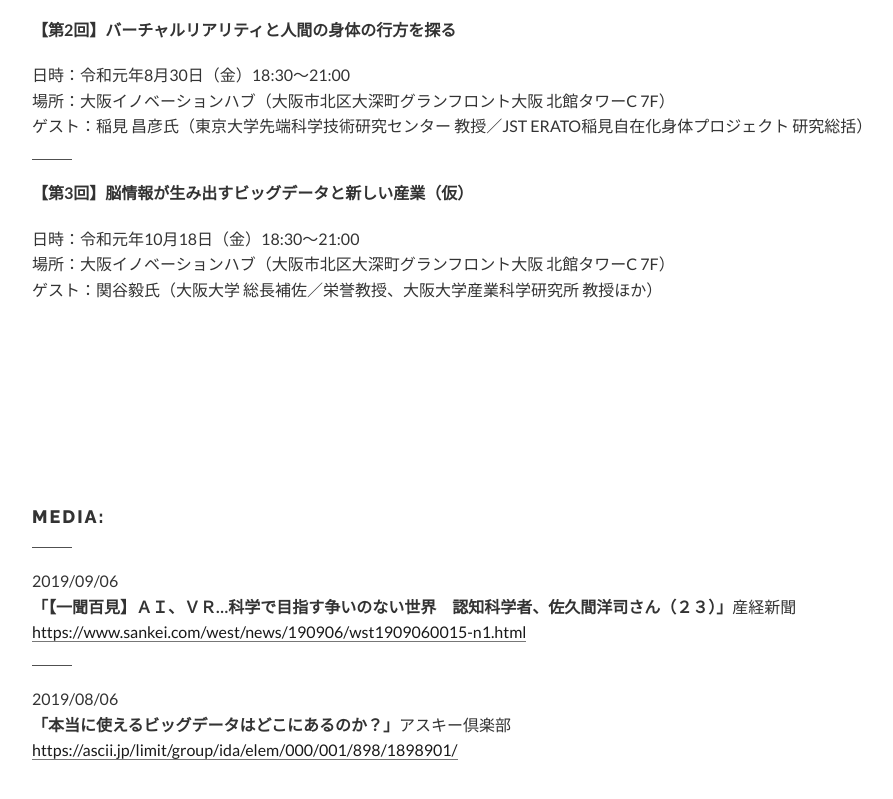
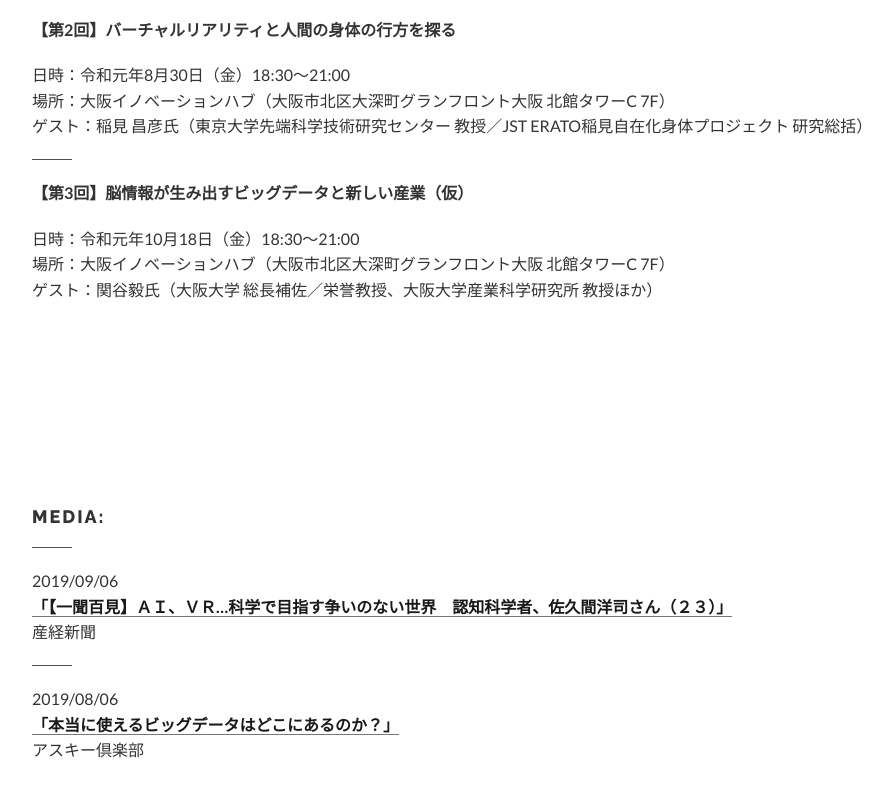
Before and after one commit to creativedestructionosaka/creativedestructionosaka.github.io, a plain HTML site: page index.html in a window 1280 px wide. Shown: the part 1697-2496 px from the top of the page, without its empty margins (96-989 px from the left). Drawn offline with Linux system fonts and the light colour scheme; some packages are replaced by stand-ins of ours; files whose address does not match are found by name.

Commit message:
Add files via upload

```diff
--- a/index.html
+++ b/index.html
@@ -233,7 +233,7 @@
 									<p class="t-left"><span class="bold">「クリエイティブ・ディストラクション・サロン produced by 佐久間洋司」</span>は、2030年の日本をつくるリーダーを大阪から生み出すことを目的として、最先端のテクノロジーやビジネスを若者が学び議論するサロンです。</p>
 
 									<!-- Paragraph -->
-									<p class="t-left">大阪大学の現役学生で認知科学者の佐久間洋司がファシリテーターとなり、世界的に活躍する研究者や起業家をゲストに招いて開催しています。大阪市や関西財界のサポートによりオール大阪で運営しています。</p>
+									<p class="t-left">大阪大学の現役学生で認知科学者の佐久間洋司がファシリテーターとなり、世界的に活躍する研究者や起業家をゲストに招いて開催しています。</p>
 
 									<!-- Paragraph -->
 									<p class="t-left">分野の最先端を切り開くゲストによる話題提供、ファシリテーターによる踏み込んだパネルディスカッション、参加者全員が参加する全体討論を通じて、表面的な情報にとどまらない深い知識を得ることを目指しています。</p>
@@ -401,14 +401,14 @@
 									<!-- End Separator -->
 
 									<!-- Paragraph -->
-									<p class="t-left">2019/09/06<br><span class="bold">「【一聞百見】ＡＩ、ＶＲ…科学で目指す争いのない世界　認知科学者、佐久間洋司さん（２３）」</span>産経新聞<br><a href="https://www.sankei.com/west/news/190906/wst1909060015-n1.html" target="_blank">https://www.sankei.com/west/news/190906/wst1909060015-n1.html</a></p>
+									<p class="t-left">2019/09/06<br><a href="https://www.sankei.com/west/news/190906/wst1909060015-n1.html" target="_blank"><span class="bold">「【一聞百見】ＡＩ、ＶＲ…科学で目指す争いのない世界　認知科学者、佐久間洋司さん（２３）」</span></a><br>産経新聞</p>
 
 									<!-- Separator -->
 									<div class="separator-small"></div>
 									<!-- End Separator -->
 
 									<!-- Paragraph -->
-									<p class="t-left">2019/08/06<br><span class="bold">「本当に使えるビッグデータはどこにあるのか？」</span>アスキー倶楽部<br><a href="https://ascii.jp/limit/group/ida/elem/000/001/898/1898901/" target="_blank">https://ascii.jp/limit/group/ida/elem/000/001/898/1898901/</a></p>
+									<p class="t-left">2019/08/06<br><a href="https://ascii.jp/limit/group/ida/elem/000/001/898/1898901/" target="_blank"><span class="bold">「本当に使えるビッグデータはどこにあるのか？」</span></a><br>アスキー倶楽部</p>
 
 
 								</div>
```
